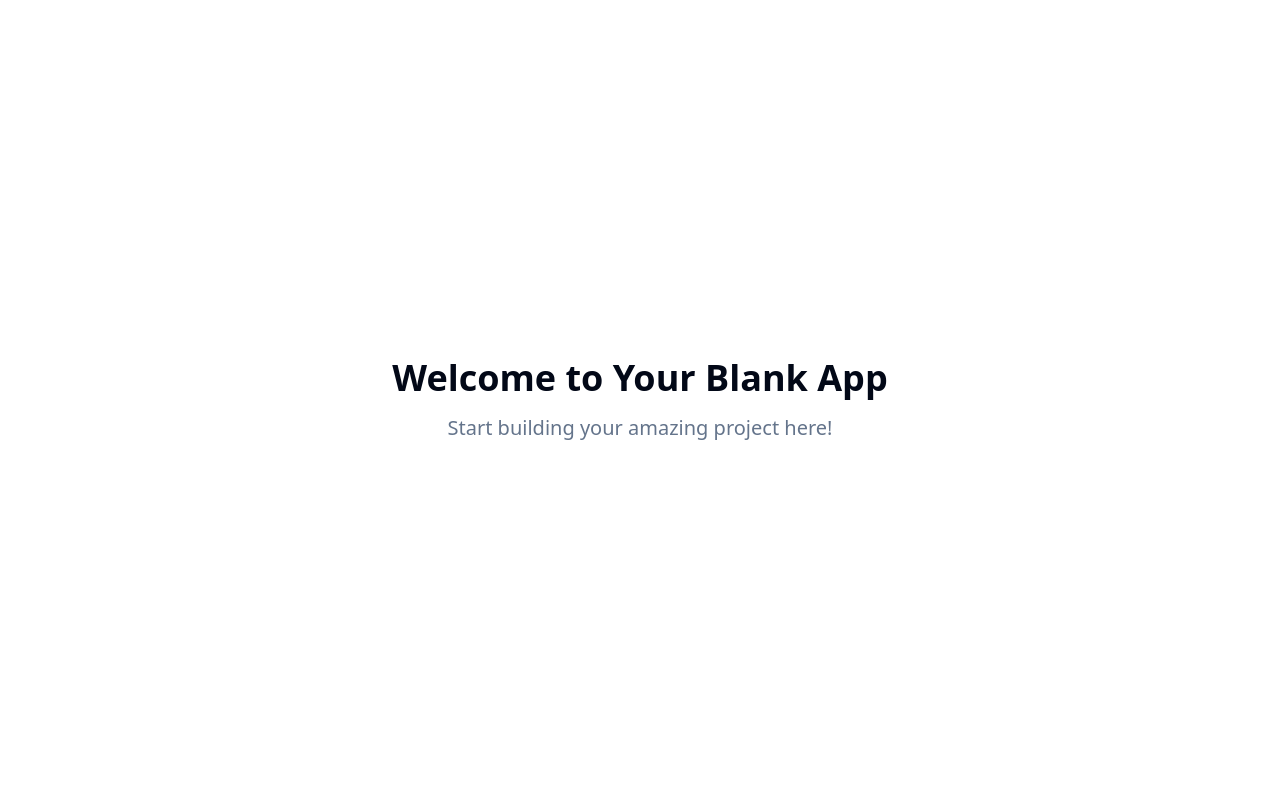
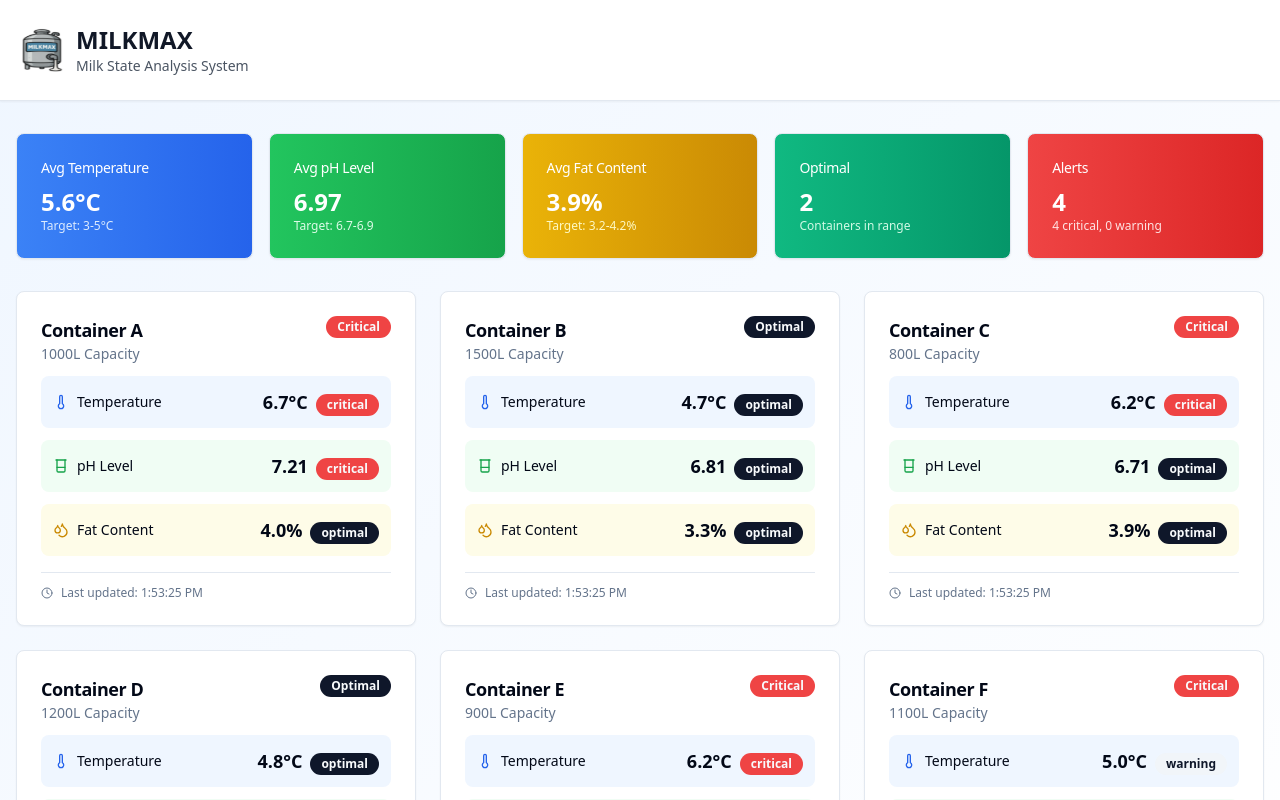
Before and after one commit to AugustoOM/milk-state-analysis, a React (Vite) app: page / in a window 1280 px wide. Shown: the top 800 px of the page. Built offline with nearby package versions, Linux system fonts and the light colour scheme.

Commit message:
Add milk state analysis UI
Implement a UI to display temperature, pH, and fat content for each milk container.

```diff
--- /dev/null
+++ b/src/components/ContainerCard.tsx
@@ -0,0 +1,115 @@
+
+import { Thermometer, Beaker, Droplets, Clock } from 'lucide-react';
+import { Card, CardContent, CardHeader, CardTitle } from '@/components/ui/card';
+import { Badge } from '@/components/ui/badge';
+
+interface Container {
+  id: number;
+  name: string;
+  capacity: number;
+  temperature: number;
+  ph: number;
+  fatContent: number;
+  lastUpdated: Date;
+}
+
+interface ContainerCardProps {
+  container: Container;
+}
+
+const getTemperatureStatus = (temp: number) => {
+  if (temp < 2 || temp > 6) return { status: 'critical', color: 'destructive' };
+  if (temp < 3 || temp > 5) return { status: 'warning', color: 'secondary' };
+  return { status: 'optimal', color: 'default' };
+};
+
+const getPHStatus = (ph: number) => {
+  if (ph < 6.6 || ph > 7.0) return { status: 'critical', color: 'destructive' };
+  if (ph < 6.7 || ph > 6.9) return { status: 'warning', color: 'secondary' };
+  return { status: 'optimal', color: 'default' };
+};
+
+const getFatStatus = (fat: number) => {
+  if (fat < 3.2 || fat > 4.2) return { status: 'warning', color: 'secondary' };
+  return { status: 'optimal', color: 'default' };
+};
+
+const ContainerCard = ({ container }: ContainerCardProps) => {
+  const tempStatus = getTemperatureStatus(container.temperature);
+  const phStatus = getPHStatus(container.ph);
+  const fatStatus = getFatStatus(container.fatContent);
+
+  const overallStatus = [tempStatus, phStatus, fatStatus].some(s => s.status === 'critical')
+    ? 'critical'
+    : [tempStatus, phStatus, fatStatus].some(s => s.status === 'warning')
+    ? 'warning'
+    : 'optimal';
+
+  return (
+    <Card className="hover:shadow-lg transition-shadow duration-300">
+      <CardHeader className="pb-3">
+        <div className="flex justify-between items-start">
+          <div>
+            <CardTitle className="text-lg font-semibold">{container.name}</CardTitle>
+            <p className="text-sm text-muted-foreground">{container.capacity}L Capacity</p>
+          </div>
+          <Badge
+            variant={overallStatus === 'critical' ? 'destructive' : overallStatus === 'warning' ? 'secondary' : 'default'}
+            className="capitalize"
+          >
+            {overallStatus}
+          </Badge>
+        </div>
+      </CardHeader>
+      <CardContent className="space-y-4">
+        <div className="grid grid-cols-1 gap-3">
+          <div className="flex items-center justify-between p-3 bg-blue-50 rounded-lg">
+            <div className="flex items-center space-x-2">
+              <Thermometer className="w-4 h-4 text-blue-600" />
+              <span className="text-sm font-medium">Temperature</span>
+            </div>
+            <div className="text-right">
+              <span className="text-lg font-semibold">{container.temperature.toFixed(1)}°C</span>
+              <Badge variant={tempStatus.color} className="ml-2 text-xs">
+                {tempStatus.status}
+              </Badge>
+            </div>
+          </div>
+
+          <div className="flex items-center justify-between p-3 bg-green-50 rounded-lg">
+            <div className="flex items-center space-x-2">
+              <Beaker className="w-4 h-4 text-green-600" />
+              <span className="text-sm font-medium">pH Level</span>
+            </div>
+            <div className="text-right">
+              <span className="text-lg font-semibold">{container.ph.toFixed(2)}</span>
+              <Badge variant={phStatus.color} className="ml-2 text-xs">
+                {phStatus.status}
+              </Badge>
+            </div>
+          </div>
+
+          <div className="flex items-center justify-between p-3 bg-yellow-50 rounded-lg">
+            <div className="flex items-center space-x-2">
+              <Droplets className="w-4 h-4 text-yellow-600" />
+              <span className="text-sm font-medium">Fat Content</span>
+            </div>
+            <div className="text-right">
+              <span className="text-lg font-semibold">{container.fatContent.toFixed(1)}%</span>
+              <Badge variant={fatStatus.color} className="ml-2 text-xs">
+                {fatStatus.status}
+              </Badge>
+            </div>
+          </div>
+        </div>
+
+        <div className="flex items-center space-x-2 text-xs text-muted-foreground border-t pt-3">
+          <Clock className="w-3 h-3" />
+          <span>Last updated: {container.lastUpdated.toLocaleTimeString()}</span>
+        </div>
+      </CardContent>
+    </Card>
+  );
+};
+
+export default ContainerCard;
--- /dev/null
+++ b/src/components/Header.tsx
@@ -0,0 +1,26 @@
+
+import { Milk } from 'lucide-react';
+
+const Header = () => {
+  return (
+    <header className="bg-white shadow-sm border-b">
+      <div className="container mx-auto px-4 py-6">
+        <div className="flex items-center space-x-4">
+          <div className="flex items-center space-x-3">
+            <img
+              src="/lovable-uploads/6773d9ae-1a45-41a5-802a-62a475e4f346.png"
+              alt="MilkMax Logo"
+              className="w-12 h-12"
+            />
+            <div>
+              <h1 className="text-2xl font-bold text-gray-900">MILKMAX</h1>
+              <p className="text-sm text-gray-600">Milk State Analysis System</p>
+            </div>
+          </div>
+        </div>
+      </div>
+    </header>
+  );
+};
+
+export default Header;
--- /dev/null
+++ b/src/components/MetricsSummary.tsx
@@ -0,0 +1,90 @@
+
+import { Card, CardContent, CardHeader, CardTitle } from '@/components/ui/card';
+import { TrendingUp, TrendingDown, Minus } from 'lucide-react';
+
+interface Container {
+  id: number;
+  name: string;
+  capacity: number;
+  temperature: number;
+  ph: number;
+  fatContent: number;
+  lastUpdated: Date;
+}
+
+interface MetricsSummaryProps {
+  containers: Container[];
+}
+
+const MetricsSummary = ({ containers }: MetricsSummaryProps) => {
+  const avgTemp = containers.reduce((sum, c) => sum + c.temperature, 0) / containers.length;
+  const avgPH = containers.reduce((sum, c) => sum + c.ph, 0) / containers.length;
+  const avgFat = containers.reduce((sum, c) => sum + c.fatContent, 0) / containers.length;
+
+  const criticalContainers = containers.filter(c =>
+    c.temperature < 2 || c.temperature > 6 || c.ph < 6.6 || c.ph > 7.0
+  ).length;
+
+  const warningContainers = containers.filter(c =>
+    (c.temperature < 3 || c.temperature > 5 || c.ph < 6.7 || c.ph > 6.9 || c.fatContent < 3.2 || c.fatContent > 4.2) &&
+    !(c.temperature < 2 || c.temperature > 6 || c.ph < 6.6 || c.ph > 7.0)
+  ).length;
+
+  const optimalContainers = containers.length - criticalContainers - warningContainers;
+
+  return (
+    <div className="grid grid-cols-1 md:grid-cols-2 lg:grid-cols-5 gap-4">
+      <Card className="bg-gradient-to-r from-blue-500 to-blue-600 text-white">
+        <CardHeader className="pb-2">
+          <CardTitle className="text-sm font-medium">Avg Temperature</CardTitle>
+        </CardHeader>
+        <CardContent>
+          <div className="text-2xl font-bold">{avgTemp.toFixed(1)}°C</div>
+          <p className="text-xs text-blue-100">Target: 3-5°C</p>
+        </CardContent>
+      </Card>
+
+      <Card className="bg-gradient-to-r from-green-500 to-green-600 text-white">
+        <CardHeader className="pb-2">
+          <CardTitle className="text-sm font-medium">Avg pH Level</CardTitle>
+        </CardHeader>
+        <CardContent>
+          <div className="text-2xl font-bold">{avgPH.toFixed(2)}</div>
+          <p className="text-xs text-green-100">Target: 6.7-6.9</p>
+        </CardContent>
+      </Card>
+
+      <Card className="bg-gradient-to-r from-yellow-500 to-yellow-600 text-white">
+        <CardHeader className="pb-2">
+          <CardTitle className="text-sm font-medium">Avg Fat Content</CardTitle>
+        </CardHeader>
+        <CardContent>
+          <div className="text-2xl font-bold">{avgFat.toFixed(1)}%</div>
+          <p className="text-xs text-yellow-100">Target: 3.2-4.2%</p>
+        </CardContent>
+      </Card>
+
+      <Card className="bg-gradient-to-r from-emerald-500 to-emerald-600 text-white">
+        <CardHeader className="pb-2">
+          <CardTitle className="text-sm font-medium">Optimal</CardTitle>
+        </CardHeader>
+        <CardContent>
+          <div className="text-2xl font-bold">{optimalContainers}</div>
+          <p className="text-xs text-emerald-100">Containers in range</p>
+        </CardContent>
+      </Card>
+
+      <Card className="bg-gradient-to-r from-red-500 to-red-600 text-white">
+        <CardHeader className="pb-2">
+          <CardTitle className="text-sm font-medium">Alerts</CardTitle>
+        </CardHeader>
+        <CardContent>
+          <div className="text-2xl font-bold">{criticalContainers + warningContainers}</div>
+          <p className="text-xs text-red-100">{criticalContainers} critical, {warningContainers} warning</p>
+        </CardContent>
+      </Card>
+    </div>
+  );
+};
+
+export default MetricsSummary;
--- a/src/pages/Index.tsx
+++ b/src/pages/Index.tsx
@@ -1,11 +1,49 @@
-// Update this page (the content is just a fallback if you fail to update the page)
+
+import { useState, useEffect } from 'react';
+import ContainerCard from '../components/ContainerCard';
+import Header from '../components/Header';
+import MetricsSummary from '../components/MetricsSummary';
+
+// Mock data for demonstration
+const generateMockData = () => ({
+  temperature: 3 + Math.random() * 4, // 3-7°C
+  ph: 6.5 + Math.random() * 0.8, // 6.5-7.3
+  fatContent: 3.0 + Math.random() * 1.5, // 3.0-4.5%
+  lastUpdated: new Date(),
+});
 
 const Index = () => {
+  const [containers, setContainers] = useState([
+    { id: 1, name: "Container A", capacity: 1000, ...generateMockData() },
+    { id: 2, name: "Container B", capacity: 1500, ...generateMockData() },
+    { id: 3, name: "Container C", capacity: 800, ...generateMockData() },
+    { id: 4, name: "Container D", capacity: 1200, ...generateMockData() },
+    { id: 5, name: "Container E", capacity: 900, ...generateMockData() },
+    { id: 6, name: "Container F", capacity: 1100, ...generateMockData() },
+  ]);
+
+  // Simulate real-time updates
+  useEffect(() => {
+    const interval = setInterval(() => {
+      setContainers(prev => prev.map(container => ({
+        ...container,
+        ...generateMockData()
+      })));
+    }, 5000);
+
+    return () => clearInterval(interval);
+  }, []);
+
   return (
-    <div className="min-h-screen flex items-center justify-center bg-background">
-      <div className="text-center">
-        <h1 className="text-4xl font-bold mb-4">Welcome to Your Blank App</h1>
-        <p className="text-xl text-muted-foreground">Start building your amazing project here!</p>
+    <div className="min-h-screen bg-gradient-to-br from-blue-50 to-white">
+      <Header />
+      <div className="container mx-auto px-4 py-8">
+        <MetricsSummary containers={containers} />
+        <div className="grid grid-cols-1 md:grid-cols-2 lg:grid-cols-3 gap-6 mt-8">
+          {containers.map((container) => (
+            <ContainerCard key={container.id} container={container} />
+          ))}
+        </div>
       </div>
     </div>
   );
```
Also changed, not shown: public/lovable-uploads/6773d9ae-1a45-41a5-802a-62a475e4f346.png (added).
